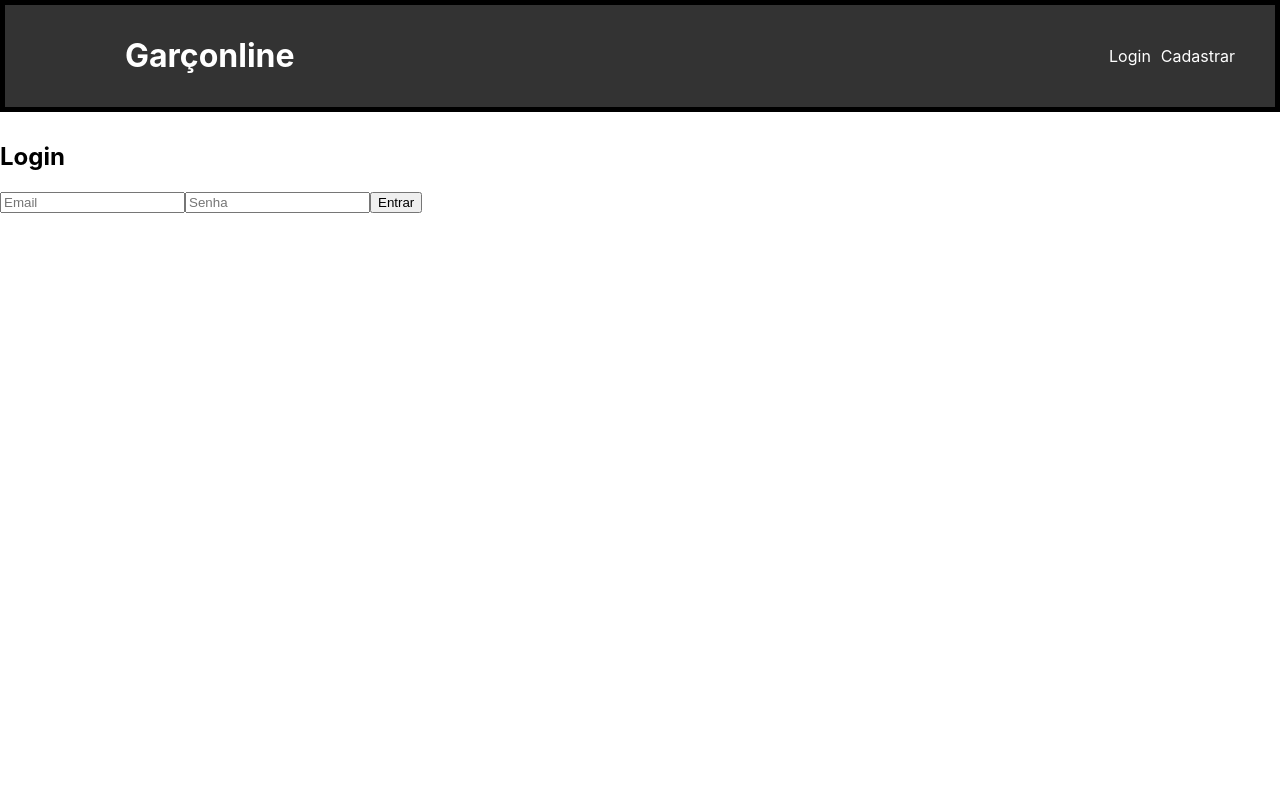
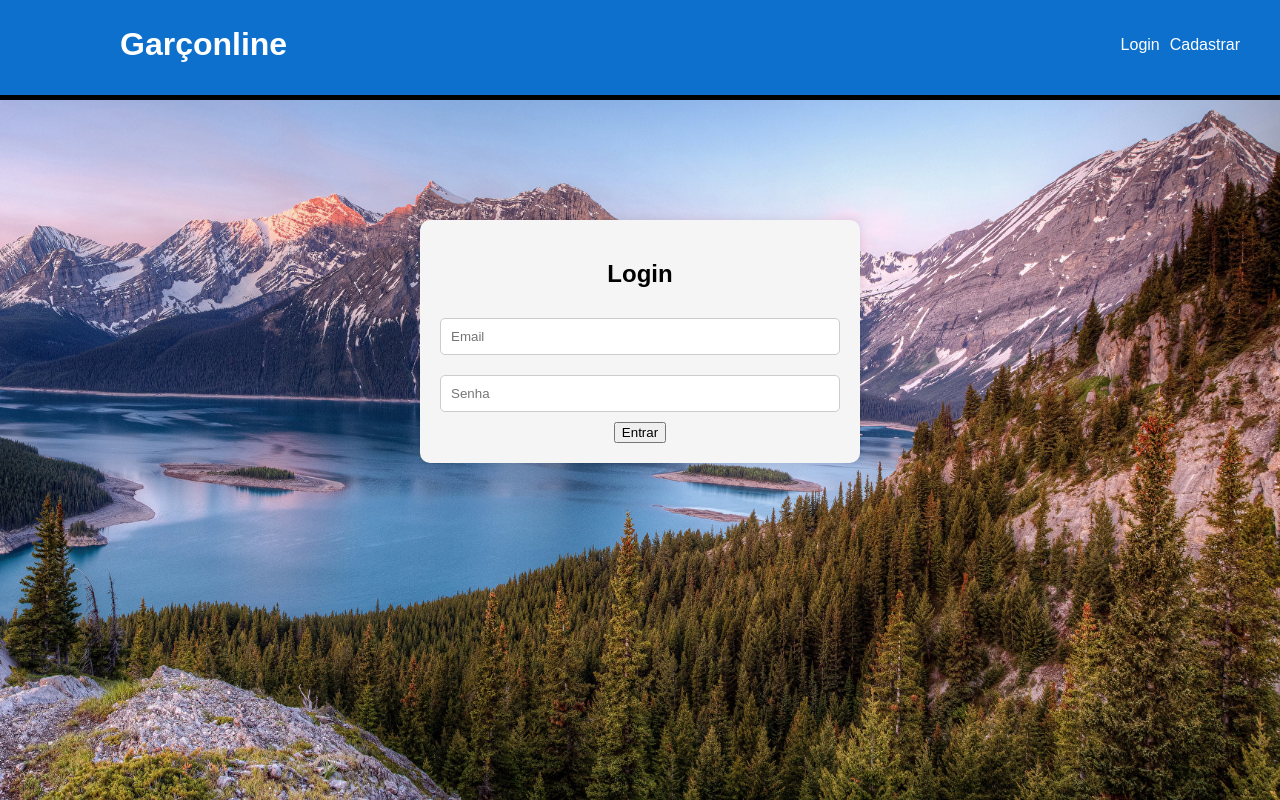
Before and after one commit to LucasfrLourenco/projetoTCC, a React (Create React App) app: page /login in a window 1280 px wide. Built offline with nearby package versions, Linux system fonts and the light colour scheme.

Commit message:
alterações tela cadastro

```diff
--- a/src/App.css
+++ b/src/App.css
@@ -1,7 +1,20 @@
+body {
+  margin: 0;
+  font-family: Arial, sans-serif;
+  background: url('./images/fundo.jpg') no-repeat center center fixed;
+  background-size: cover;
+  overflow-x: hidden; /* Adicionado para remover a rolagem lateral */
+}
+
 .App-header {
-  background-color: #333;
+  background-color: #0d70cc;
   color: white;
   padding: 10px 20px;
+  margin-top: -10px;
+  margin-left: -5px;
+  margin-right: -5px;
+  margin-bottom: 120px;
+  display: block;
   display: flex;
   justify-content: space-between;
   align-items: center;
@@ -38,7 +51,7 @@
   text-decoration: none;
 }
 
-.header-nav ul li :hover {
+.header-nav ul li a:hover {
   color: white;
   text-decoration: underline;
 }
--- a/src/App.js
+++ b/src/App.js
@@ -26,14 +26,14 @@ function App() {
           </nav>
         </header>
 
+        <main>
           <Routes>
             <Route path="/cadastro" element={<Cadastro />} />
             <Route path="/login" element={<Login />} />
             <Route path="/perfil" element={<Perfil />} />
             <Route path="/" element={<ListaGarcons />} />
-          {/* Adicione mais rotas conforme necessário */}
-          {/* Por exemplo: <Route path="/outra-rota" element={<OutroComponente />} /> */}
           </Routes>
+        </main>
       </div>
     </Router>
   );
--- a/src/Cadastro.css
+++ b/src/Cadastro.css
@@ -1,40 +1,48 @@
 .input-container {
+  display: flex;
+  flex-direction: column;
+  align-items: center;
+  justify-content: center;
+  width: 100%;
+  background-color: #f5f5f5;
+  padding: 20px;
+  box-shadow: 0 0 10px rgba(0, 0, 0, 0.1);
+  border-radius: 10px;
   max-width: 400px;
   margin: 0 auto;
-  padding: 20px;
-  border: 1px solid #ccc;
-  border-radius: 8px;
-  box-shadow: 0 0 10px rgba(0, 0, 0, 0.1);
 }
 
 .input-container h2 {
   margin-bottom: 20px;
-  text-align: center;
 }
 
-.input-container input[type="text"],
-.input-container input[type="tel"],
-.input-container input[type="email"],
-.input-container input[type="password"] {
-  width: calc(100% - 20px);
-  margin-bottom: 10px;
+.input-field {
+  width: 100%;
   padding: 10px;
+  margin: 10px 0;
   border: 1px solid #ccc;
-  border-radius: 4px;
-  font-size: 16px;
+  border-radius: 5px;
+  box-sizing: border-box;
 }
 
-.input-container button {
+.error-message {
+  color: red;
+  margin: -10px 0 10px 0;
+  font-size: 0.9em;
+}
+
+.submit-button {
   width: 100%;
   padding: 10px;
-  background-color: #007bff;
-  color: #fff;
+  margin: 20px 0;
   border: none;
-  border-radius: 4px;
-  font-size: 16px;
+  border-radius: 5px;
+  background-color: #007BFF;
+  color: white;
   cursor: pointer;
+  font-size: 1em;
 }
 
-.input-container button:hover {
+.submit-button:hover {
   background-color: #0056b3;
 }
--- a/src/cadastro.jsx
+++ b/src/cadastro.jsx
@@ -1,5 +1,6 @@
 import React, { useState } from "react";
 import axios from "axios";
+import './Cadastro.css'; // Adicione essa linha para importar o arquivo CSS
 
 const Cadastro = () => {
   const [nome, setNome] = useState("");
@@ -48,39 +49,44 @@ const Cadastro = () => {
 
   return (
     <div className="input-container">
-      <h2>Cadastro</h2>
+      <h2>Cadastre-se</h2>
       <input
         type="text"
         placeholder="Nome"
         value={nome}
         onChange={(e) => setNome(e.target.value)}
+        className="input-field"
       />
       <input
         type="number"
         placeholder="CPF ou CNPJ"
         value={cpfCnpj}
         onChange={handleChangeCpfCnpj}
+        className="input-field"
       />
-      {erroCpfCnpj && <p style={{ color: 'red' }}>{erroCpfCnpj}</p>}
+      {erroCpfCnpj && <p className="error-message">{erroCpfCnpj}</p>}
       <input
         type="tel"
         placeholder="Telefone"
         value={telefone}
         onChange={(e) => setTelefone(e.target.value)}
+        className="input-field"
       />
       <input
         type="email"
         placeholder="Email"
         value={email}
         onChange={(e) => setEmail(e.target.value)}
+        className="input-field"
       />
       <input
         type="password"
         placeholder="Senha"
         value={senha}
         onChange={(e) => setSenha(e.target.value)}
+        className="input-field"
       />
-      <button onClick={handleCadastro}>Cadastrar</button>
+      <button onClick={handleCadastro} className="submit-button">Cadastrar</button>
     </div>
   );
 };
```
Also changed, not shown: src/images/fundo.jpg (added). Lines whose indentation alone changed are shown as unchanged.
